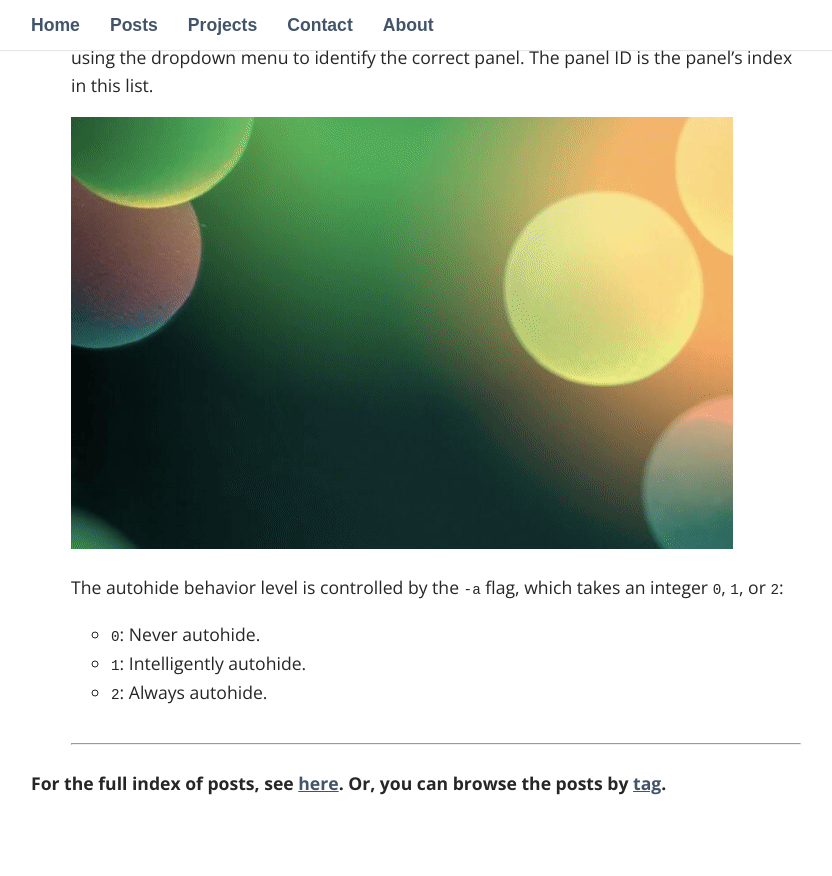
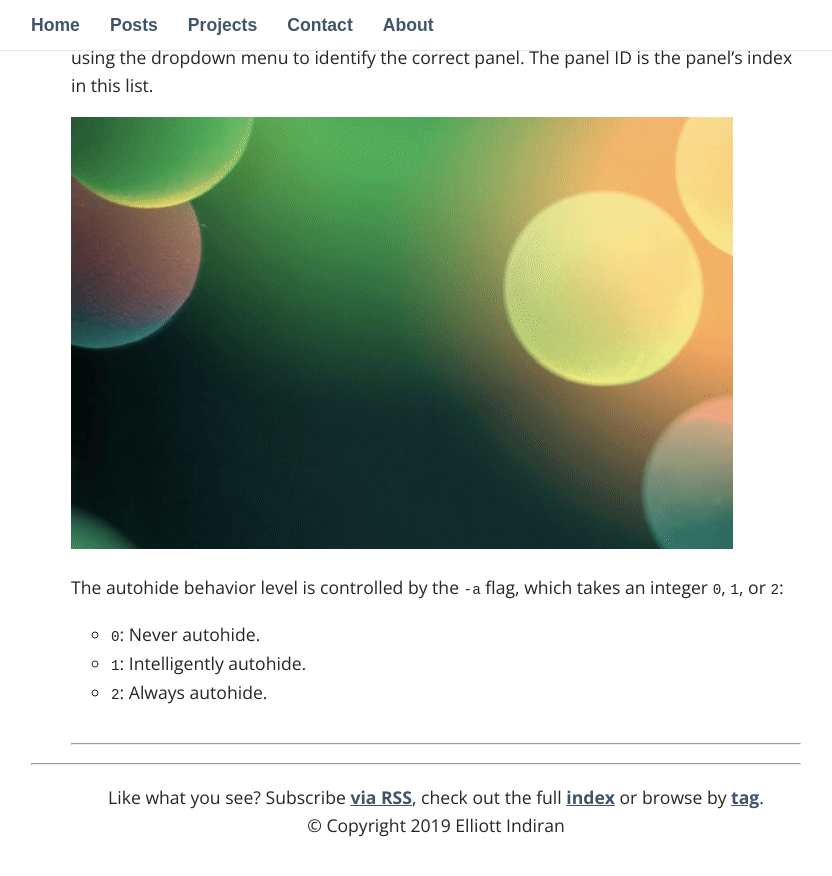
Before and after one commit to eindiran/eindiran.github.io, a Jekyll site: the page built from index.html, in a window 1280 px wide and 900 px high, scrolled down 9826 px. Shown: the top 876 px of the window, without its empty margins (224-1056 px from the left). Built offline with Jekyll 4.4.1, drawn with Linux system fonts in a browser that asks for light colours; some web fonts are replaced; formulas are drawn with MathJax 3.

Commit message:
Add footer

```diff
--- a/_includes/footer.html
+++ b/_includes/footer.html
@@ -1,2 +1,8 @@
-<footer>
-</footer>
+<hr/>
+<ul>
+    <center>
+        Like what you see? Subscribe <a href="{{ "/feed.xml" | prepend: site.baseurl }}">via RSS</a>, check out the full <a href="/posts">index</a> or browse by <a href="/tags">tag</a>.
+        </br>
+        © Copyright 2019 Elliott Indiran
+    </center>
+</ul>
--- a/blog/index.html
+++ b/blog/index.html
@@ -20,7 +20,3 @@ permalink: /posts.html
   <a name="{{ t | downcase }}" href="{{ t | prepend: site.tags_url }}">{{ t | downcase }}</a>
 {% endfor %}
 </ul>
-
-
-<hr/>
-<p>subscribe <a href="{{ "/feed.xml" | prepend: site.baseurl }}">via RSS</a></p>
--- a/index.html
+++ b/index.html
@@ -13,5 +13,3 @@ permalink: /
   <hr/>
 {% endfor %}
 </ul>
-
-<h4>For the full index of posts, see <a href="/posts">here</a>. Or, you can browse the posts by <a href="/tags">tag</a>.</h4>
```
Also changed, not shown: _pages/01_projects.md (+0 -2 lines), _pages/02_contact.md (+0 -2 lines), _pages/03_about.md (+0 -2 lines).
